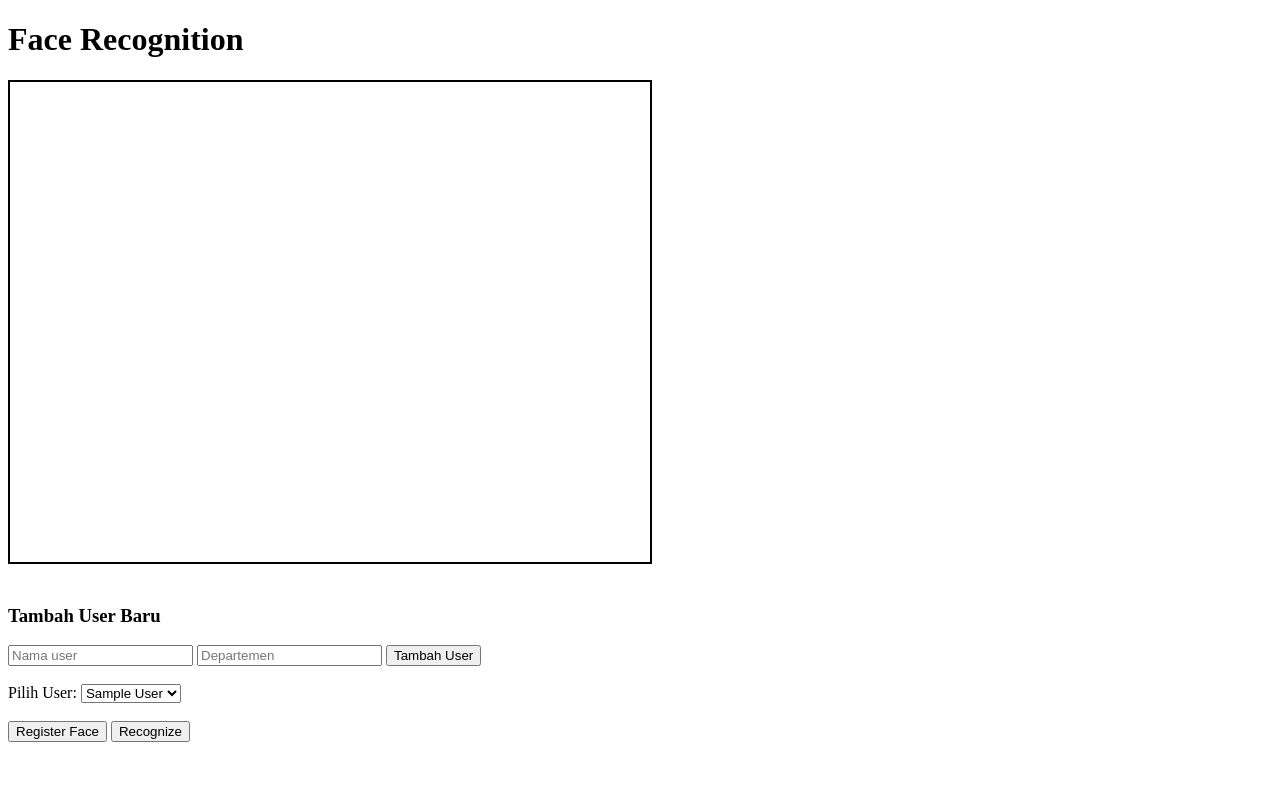
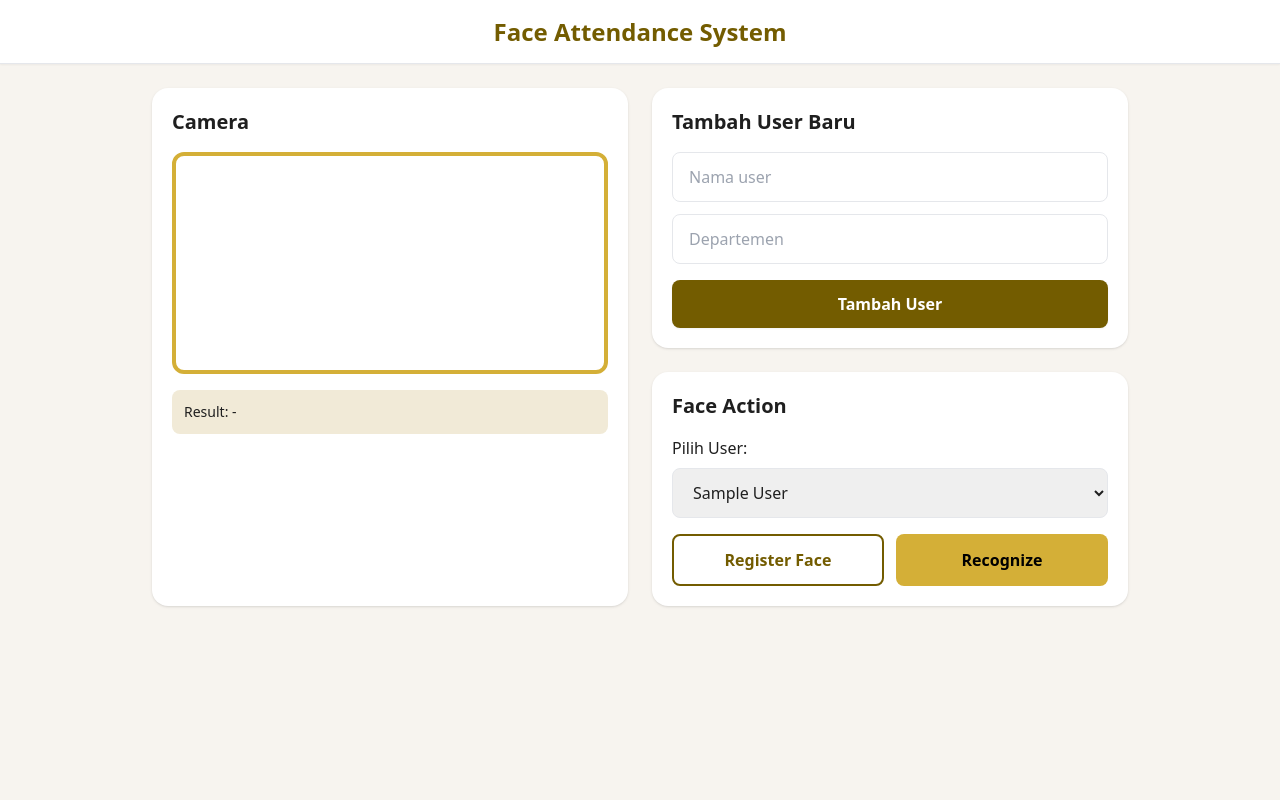
Before and after one commit to stephaniee06/attendance-face-recognition, a Flask app: page /camera in a window 1280 px wide. Run offline with Flask 3, Linux system fonts and the light colour scheme; tables that the repository leaves empty hold one stand-in row (values such as "Sample post"); some libraries are stand-ins or nearby versions.

Commit message:
Final UI face attendance

```diff
--- a/face_engine/recognizer.py
+++ b/face_engine/recognizer.py
@@ -117,3 +117,7 @@ def predict_face(gray_face):
         return int(label), round(confidence, 2), "recognized"
 
     return None, round(confidence, 2), "unknown"
+
+if __name__ == "__main__":
+    success, message = train_model()
+    print(message)
--- a/templates/camera.html
+++ b/templates/camera.html
@@ -1,12 +1,35 @@
 <!DOCTYPE html>
-<html>
+<html lang="id">
 <head>
-    <title>Face Recognition</title>
+    <meta charset="UTF-8">
+    <title>Face Attendance System</title>
+    <script src="https://cdn.tailwindcss.com"></script>
+    <style>
+        .alert-slide {
+            animation: slideIn 0.35s ease-out forwards;
+        }
+
+        @keyframes slideIn {
+            from { opacity: 0; transform: translateX(20px); }
+            to { opacity: 1; transform: translateX(0); }
+        }
+    </style>
 </head>
 
-<body>
+<body class="min-h-screen bg-[#f7f4ef] text-[#1f1f1f]">
 
-<h1>Face Recognition</h1>
+<header class="h-16 bg-white border-b flex items-center justify-center shadow-sm">
+    <h1 class="text-2xl font-bold text-[#735c00]">
+        Face Attendance System
+    </h1>
+</header>
+
+<div id="alertContainer" class="fixed top-5 right-5 z-50 space-y-3"></div>
+
+<main class="max-w-5xl mx-auto p-6 grid grid-cols-1 md:grid-cols-2 gap-6">
+
+    <section class="bg-white p-5 rounded-2xl shadow">
+        <h2 class="text-xl font-semibold mb-4">Camera</h2>
 
         <video
             id="video"
@@ -14,49 +37,72 @@ width="640"
             height="480"
             autoplay
             playsinline
-style="
-border:2px solid black;
-transform: scaleX(-1);
-"
->
-</video>
+            class="w-full rounded-xl border-4 border-[#d4af37]"
+            style="transform: scaleX(-1);"
+        ></video>
 
-<br><br>
+        <p id="resultText" class="mt-4 p-3 rounded-lg bg-[#f1ead7] text-sm">
+            Result: -
+        </p>
+    </section>
 
-<h3>Tambah User Baru</h3>
+    <section class="space-y-6">
+
+        <div class="bg-white p-5 rounded-2xl shadow">
+            <h2 class="text-xl font-semibold mb-4">Tambah User Baru</h2>
 
             <input
                 id="nameInput"
                 type="text"
                 placeholder="Nama user"
+                class="w-full mb-3 px-4 py-3 border rounded-lg"
             >
 
             <input
                 id="departmentInput"
                 type="text"
                 placeholder="Departemen"
+                class="w-full mb-4 px-4 py-3 border rounded-lg"
             >
 
-<button id="addUserBtn">
+            <button
+                id="addUserBtn"
+                class="w-full bg-[#735c00] text-white py-3 rounded-lg font-semibold transition-transform duration-200 shadow-sm hover:-translate-y-0.5 hover:shadow-lg active:scale-95"
+            >
                 Tambah User
             </button>
+        </div>
 
-<br><br>
+        <div class="bg-white p-5 rounded-2xl shadow">
+            <h2 class="text-xl font-semibold mb-4">Face Action</h2>
 
-<label>Pilih User:</label>
+            <label class="block mb-2 font-medium">Pilih User:</label>
 
-<select id="userSelect">
-</select>
+            <select
+                id="userSelect"
+                class="w-full mb-4 px-4 py-3 border rounded-lg"
+            ></select>
 
-<br><br>
-
-<button id="registerBtn">
+            <div class="grid grid-cols-2 gap-3">
+                <button
+                    id="registerBtn"
+                    class="border-2 border-[#735c00] text-[#735c00] py-3 rounded-lg font-semibold transition-transform duration-200 hover:-translate-y-0.5 hover:bg-[#735c00] hover:text-white active:scale-95"
+                >
                     Register Face
                 </button>
 
-<button id="recognizeBtn">
+                <button
+                    id="recognizeBtn"
+                    class="bg-[#d4af37] text-black py-3 rounded-lg font-semibold transition-transform duration-200 hover:-translate-y-0.5 hover:bg-[#c69f1e] active:scale-95"
+                >
                     Recognize
                 </button>
+            </div>
+        </div>
+
+    </section>
+
+</main>
 
 <script>
 const video = document.getElementById("video");
@@ -68,6 +114,7 @@ const addUserBtn = document.getElementById("addUserBtn");
 const userSelect = document.getElementById("userSelect");
 const registerBtn = document.getElementById("registerBtn");
 const recognizeBtn = document.getElementById("recognizeBtn");
+const resultText = document.getElementById("resultText");
 
 navigator.mediaDevices.getUserMedia({
     video: true
@@ -76,8 +123,26 @@ navigator.mediaDevices.getUserMedia({
     video.srcObject = stream;
 })
 .catch(error => {
-    alert("Kamera gagal: " + error.message);
+    showAlert("Kamera gagal: " + error.message, "error");
 });
+
+function showAlert(message, type = "success") {
+    const container = document.getElementById("alertContainer");
+    const alert = document.createElement("div");
+    alert.className = `alert-slide max-w-sm rounded-xl border px-4 py-3 shadow-lg transition-opacity duration-300 ${type === "error" ? "border-red-300 bg-red-50 text-red-700" : "border-green-300 bg-green-50 text-green-700"}`;
+    alert.textContent = message;
+
+    container.appendChild(alert);
+
+    setTimeout(() => {
+        alert.style.opacity = "0";
+        alert.style.transform = "translateX(20px)";
+    }, 3500);
+
+    setTimeout(() => {
+        container.removeChild(alert);
+    }, 4000);
+}
 
 async function loadUsers() {
     const response = await fetch("/api/users");
@@ -98,7 +163,7 @@ addUserBtn.addEventListener("click", async () => {
     const department = departmentInput.value;
 
     if (!name) {
-        alert("Nama wajib diisi");
+        showAlert("Nama wajib diisi", "error");
         return;
     }
 
@@ -115,7 +180,7 @@ addUserBtn.addEventListener("click", async () => {
 
     const data = await response.json();
 
-    alert("User dibuat: " + data.name);
+    showAlert("User dibuat: " + data.name, "success");
 
     nameInput.value = "";
     departmentInput.value = "";
@@ -133,13 +198,7 @@ function captureImage() {
     ctx.translate(640, 0);
     ctx.scale(-1, 1);
 
-    ctx.drawImage(
-        video,
-        0,
-        0,
-        640,
-        480
-    );
+    ctx.drawImage(video, 0, 0, 640, 480);
 
     return canvas.toDataURL("image/jpeg");
 }
@@ -160,10 +219,10 @@ registerBtn.addEventListener("click", async () => {
 
     const data = await response.json();
 
-    alert(JSON.stringify(data));
+    showAlert(JSON.stringify(data), "success");
 });
 
-recognizeBtn.addEventListener("click", async () => {
+async function recognizeFace() {
     const image = captureImage();
 
     const response = await fetch("/api/recognize", {
@@ -178,8 +237,31 @@ recognizeBtn.addEventListener("click", async () => {
 
     const data = await response.json();
 
-    alert(JSON.stringify(data));
+    resultText.textContent = "Result: " + JSON.stringify(data);
+
+    showAlert(JSON.stringify(data), "success");
+
+    return data;
+}
+
+recognizeBtn.addEventListener("click", async () => {
+    await recognizeFace();
 });
+
+
+// REALTIME MODE NANTI
+// Kalau mau otomatis tanpa tombol, uncomment ini:
+
+// let isRecognizing = false;
+
+// setInterval(async () => {
+//     if (isRecognizing) return;
+
+//     isRecognizing = true;
+//     await recognizeFace();
+//     isRecognizing = false;
+// }, 2000);
+
 
 loadUsers();
 </script>
```
Lines whose indentation alone changed are shown as unchanged.
